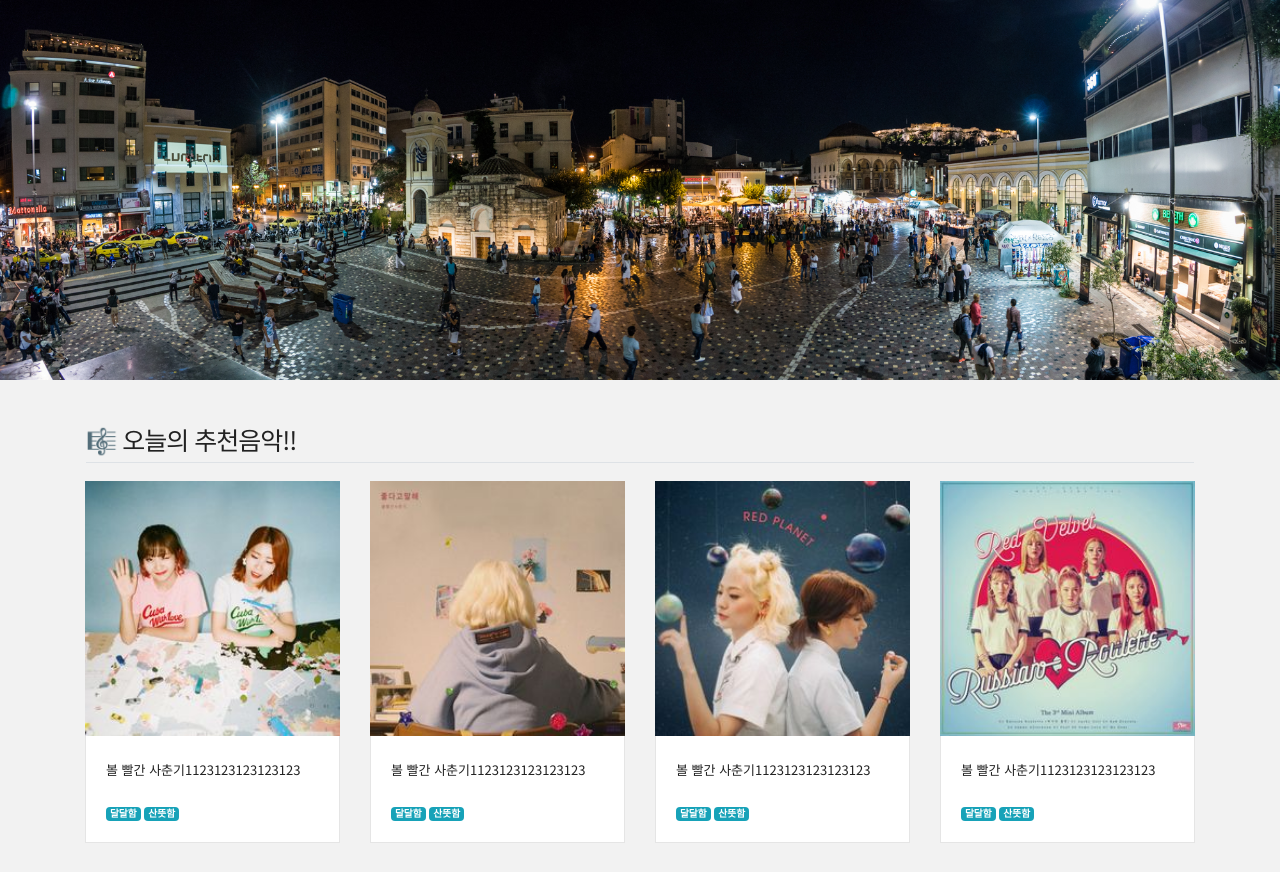
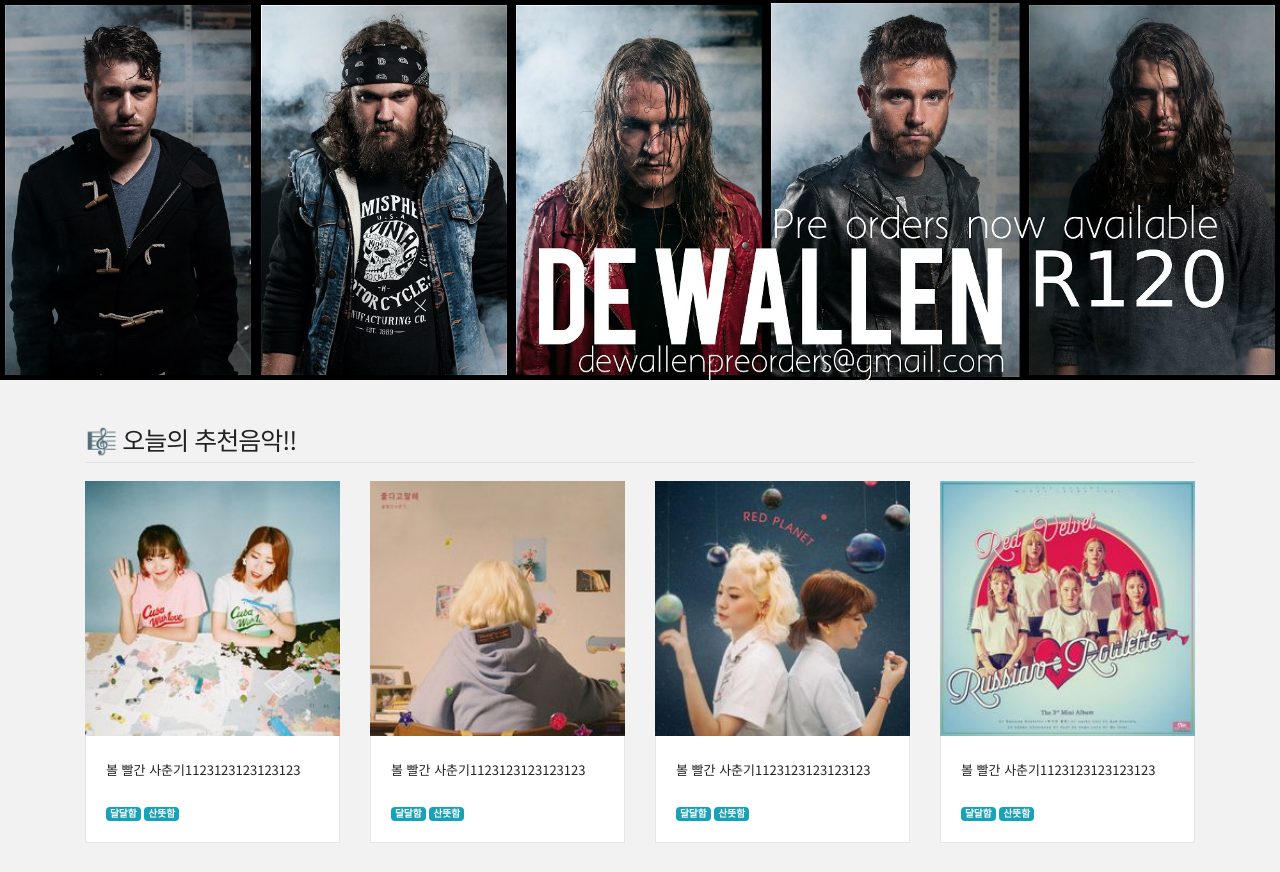
Before and after one commit to aid95/ResponsiveWebDev, a PHP site: page / in a window 1280 px wide. Shown: the part 56-928 px from the top of the page. Run offline with PHP 8.4, Linux system fonts and the light colour scheme; some libraries are stand-ins or nearby versions.

Commit message:
메인 슬라이딩 이미지 추가

```diff
--- a/index.php
+++ b/index.php
@@ -58,9 +58,10 @@
                     <!— Slider main container —>
                     <div class="swiper-container swiper-container-initialized swiper-container-horizontal">
                     <div class="swiper-wrapper">
-                        <div class="swiper-slide"><img src="assets/img/banner.jpg" alt="배너2"></div>
-                        <div class="swiper-slide"><img src="assets/img/banner.jpg" alt="배너2"></div>
-                        <div class="swiper-slide"><img src="assets/img/banner.jpg" alt="배너2"></div>
+                        <div class="swiper-slide"><img src="assets/img/cover_1.jpg" alt="배너2"></div>
+                        <div class="swiper-slide"><img src="assets/img/cover_2.jpg" alt="배너2"></div>
+                        <div class="swiper-slide"><img src="assets/img/cover_3.jpg" alt="배너2"></div>
+                        <div class="swiper-slide"><img src="assets/img/cover_4.jpg" alt="배너2"></div>
                     </div>
                     <!-- Add Pagination -->
                     <div class="swiper-pagination"></div>
```
Also changed, not shown: assets/img/cover_1.jpg (added), assets/img/cover_2.jpg (added), assets/img/cover_3.jpg (added), assets/img/cover_4.jpg (added).
